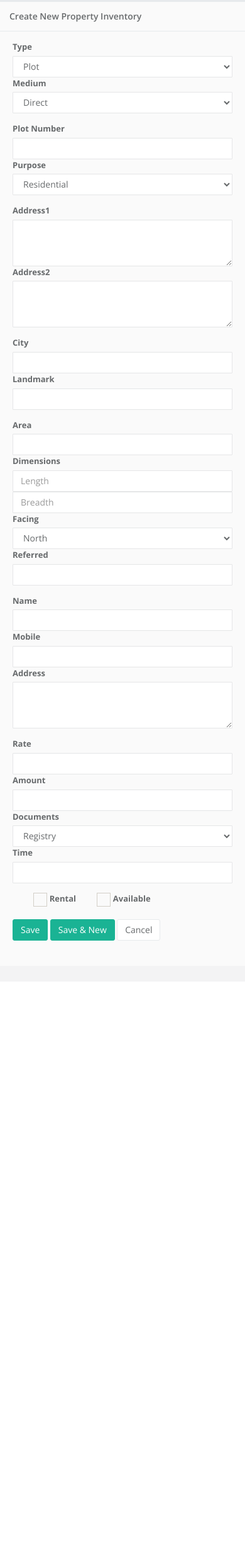
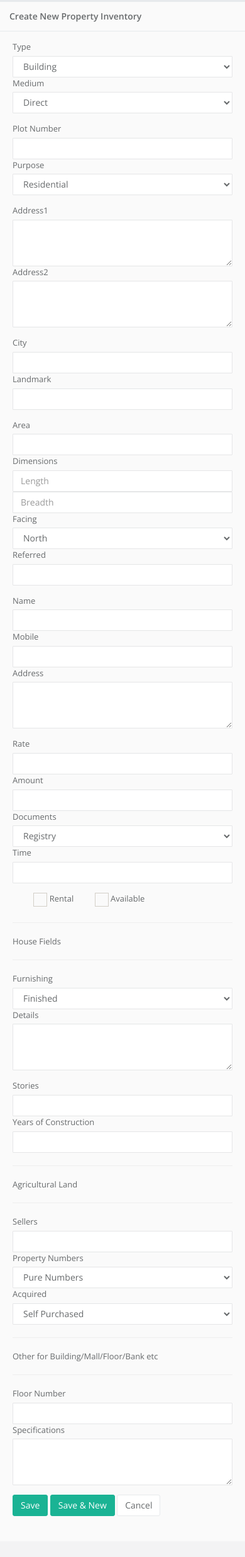
Before and after one commit to munishsethi777/sareen, a PHP site: page /ezaev3/createInventory.php in a window 390 px wide. Shown: the part 60-2533 px from the top of the page at 63% size. Before the commit the page ends 1554 px from the top, so only its background shows below. Run offline with PHP 8.4, Linux system fonts and the light colour scheme; some libraries are stand-ins or nearby versions.

Commit message:
fields added in form

```diff
--- a/createInventory.php
+++ b/createInventory.php
@@ -12,6 +12,13 @@
     <link href="css/style.css" rel="stylesheet">
     <link href="css/plugins/awesome-bootstrap-checkbox/awesome-bootstrap-checkbox.css" rel="stylesheet">
 	<?include "ScriptsInclude.php";?>
+	<style type="text/css">
+	.control-label{
+		font-weight:normal;
+		padding-top:0px !important;
+	}
+
+	</style>
 </head>
 
 <body>
@@ -188,10 +195,16 @@
 								<label class="col-sm-1 control-label">Type</label>
 								<div class="col-sm-5">
 									<select name="plottype" class="form-control">
+										<option>Building</option>
+										<option>House</option>
 										<option>Plot</option>
-										<option>House</option>
-										<option>Building</option>
-										<option>Rental</option>
+										<option>Bank</option>
+										<option>Floor</option>
+										<option>SCO</option>
+										<option>Mall Shop</option>
+										<option>Godown</option>
+										<option>Parking</option>
+										<option>Food Lounge</option>
 									</select>
 								</div>
 								<label class="col-sm-1 control-label">Medium</label>
@@ -320,6 +333,74 @@
 										Available
 									</label>
 							</div>
+
+							<hr>
+							House Fields
+							<hr>
+							<div class="form-group">
+								<label class="col-sm-1 control-label">Furnishing</label>
+								<div class="col-sm-5">
+									<select name="furnishing" class="form-control">
+										<option>Finished</option>
+										<option>Finish Furnished</option>
+									</select>
+								</div>
+								<label class="col-sm-1 control-label">Details</label>
+								<div class="col-sm-5">
+									<textarea rows="3" cols="4" class="form-control" name="furnishingdetails"></textarea>
+								</div>
+							</div>
+
+							<div class="form-group">
+								<label class="col-sm-1 control-label">Stories</label>
+								<div class="col-sm-2">
+									<input class="form-control" type="text" id="stories" name="stories">
+								</div>
+								<label class="col-sm-1 control-label">Years of Construction</label>
+								<div class="col-sm-2">
+									<input class="form-control" type="text" id="constructionyears" name="constructionyears">
+								</div>
+							</div>
+
+							<hr>
+							Agricultural Land
+							<hr>
+							<div class="form-group">
+								<label class="col-sm-1 control-label">Sellers</label>
+								<div class="col-sm-2">
+									<input class="form-control" type="text" id="totalsellers" name="totalsellers">
+								</div>
+								<label class="col-sm-1 control-label">Property Numbers</label>
+								<div class="col-sm-3">
+									<select name="propertynumbers" class="form-control">
+										<option>Pure Numbers</option>
+										<option>Fragmented Numbers</option>
+									</select>
+								</div>
+								<label class="col-sm-1 control-label">Acquired</label>
+								<div class="col-sm-3">
+									<select name="acquired" class="form-control">
+										<option>Self Purchased</option>
+										<option>Ancestral</option>
+									</select>
+								</div>
+							</div>
+
+
+							<hr>
+							Other for Building/Mall/Floor/Bank etc
+							<hr>
+							<div class="form-group">
+								<label class="col-sm-1 control-label">Floor Number</label>
+								<div class="col-sm-5">
+									<input class="form-control" type="text" id="flootnumber" name="flootnumber">
+								</div>
+								<label class="col-sm-1 control-label">Specifications</label>
+								<div class="col-sm-5">
+									<textarea rows="3" cols="4" class="form-control" name="specifications"></textarea>
+								</div>
+							</div>
+
 							<div class="form-group">
 								<div class="col-sm-4 col-sm-offset-9">
 									<button class="btn btn-primary ladda-button"
```
